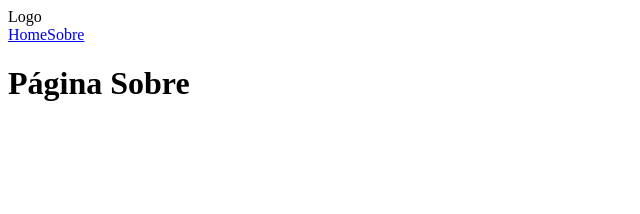
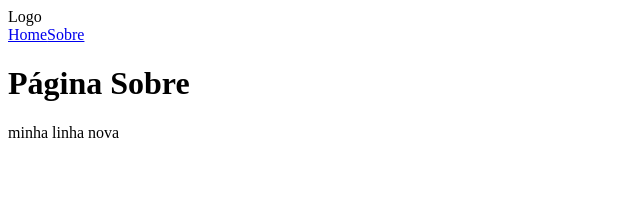
Before and after one commit to lesliebagalho/teste-git, a React (Vite) app: page /sobre in a window 1280 px wide. Shown: the top 214 px of the page, without its empty margins (0-640 px from the left). Built offline with nearby package versions, Linux system fonts and the light colour scheme.

Commit message:
alterando uma linha

```diff
--- a/src/pages/sobre/page.jsx
+++ b/src/pages/sobre/page.jsx
@@ -3,6 +3,7 @@ export default function Sobre() {
     return (
         <>
             <h1>Página Sobre</h1>
+            <p>minha linha nova</p>
         </>
     )
 }
```
